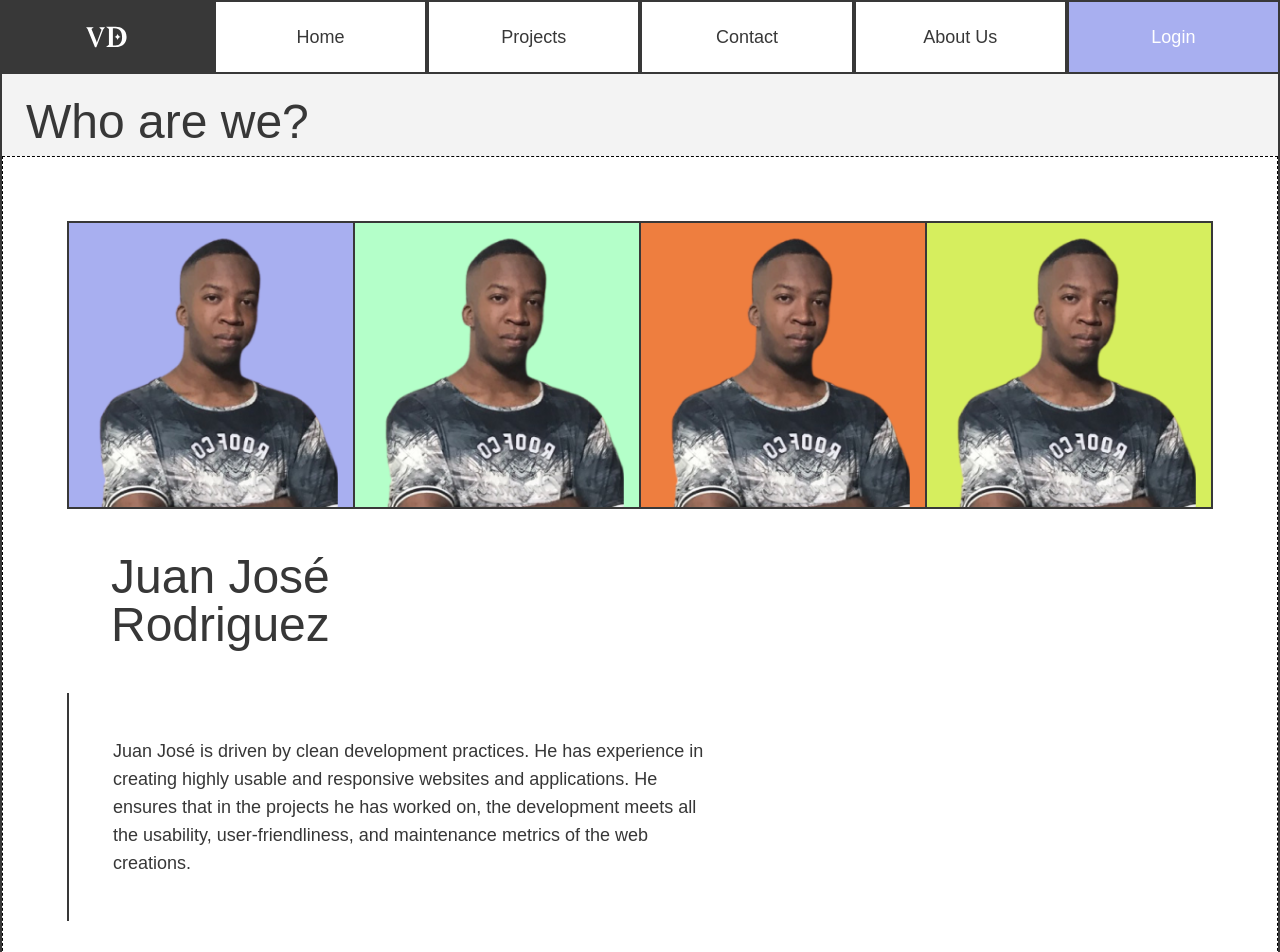
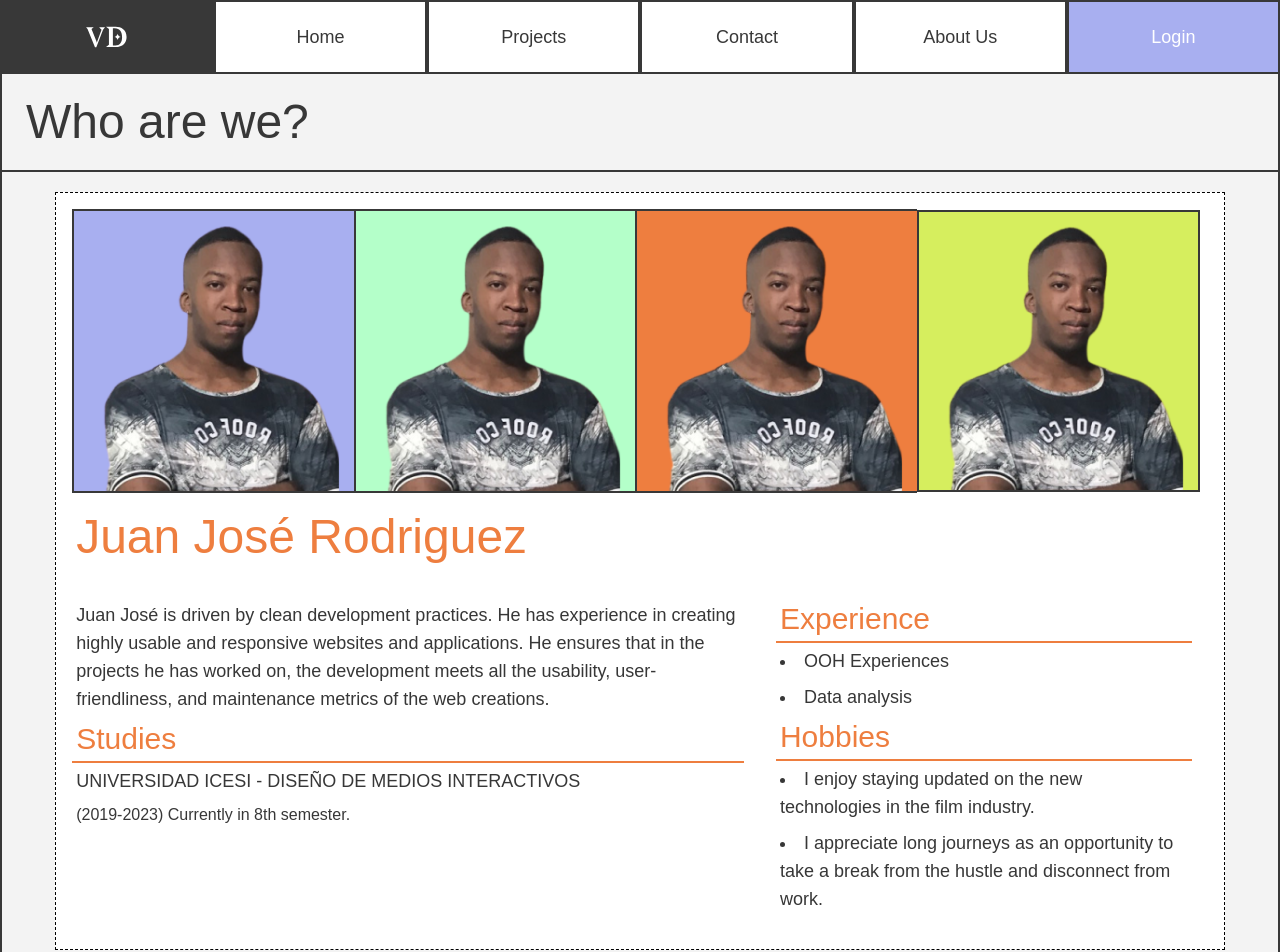
Before and after one commit to roritopra/vibes-design-portfolio, a React (Vite) app: page /aboutus in a window 1280 px wide. Shown: the top 952 px of the page. Built offline with nearby package versions, Linux system fonts and the light colour scheme; a web font is replaced by a local one.

Commit message:
Juan Jose Info ABoutUs

```diff
--- a/src/pages/AboutUsPage.jsx
+++ b/src/pages/AboutUsPage.jsx
@@ -1,45 +1,79 @@
 export function AboutUsPage() {
   return (
     <main className="border-x-2 border-solid border-[#383838] bg-[#F3F3F3]">
-        <div className="pl-[0px] maxMd:px-5">
+      <div className="pl-0 maxMd:px-5">
         <h2 className="text-[#373737] p-6 text-5xl font-bagnard maxMd:text-3xl maxMd:p-2">
           Who are we?
         </h2>
       </div>
 
       <div className="bg-[#F3F3F3] h-screen flex justify-center items-center border-t-2 border-solid border-[#383838]">
-          <div className="bg-white p-16 border border-dashed border-black">
-            <div className="flex justify-center items-center border border-solid border-[#383838]">
-              <div className="w-1/2 h-1/4 bg-[#A8AFF0] border border-solid border-[#383838]">
+        <div className="mx-auto my-4 bg-white p-4 border border-dashed border-black w-11/12 max-w-8xl ">
+          <div className="flex justify-center items-center">
+            <div className="w-1/2 h-1/4 bg-[#A8AFF0] border-solid border-[#383838] border-t-2 border-b-2 border-l-2">
               <img className="w-full" src="/imgs/rodro_photo.png" alt="Gif" />
             </div>
-              <div className="w-1/2 h-1/4 bg-[#B4FFC9] border border-solid border-[#383838]">
+            <div className="w-1/2 h-1/4 bg-[#B4FFC9] border-solid border-[#383838] border-t-2 border-b-2 border-l-2">
               <img className="w-full" src="/imgs/rodro_photo.png" alt="Gif" />
             </div>
-              <div className="w-1/2 h-1/4 bg-[#EE7E3F] border border-solid border-[#383838]">
+            <div className="w-1/2 h-1/4 bg-[#EE7E3F] border-solid border-[#383838] border-t-2 border-b-2 border-l-2">
               <img className="w-full" src="/imgs/rodro_photo.png" alt="Gif" />
             </div>
-              <div className="w-1/2 h-1/4 bg-[#D6EE5E] m-0 mr-70 border border-solid border-[#383838]">
+            <div className="w-1/2 h-1/4 bg-[#D6EE5E] m-0 mr-2 border-solid border-[#383838] border-t-2 border-b-2 border-l-2 border-r-2">
               <img className="w-full" src="/imgs/rodro_photo.png" alt="Gif" />
             </div>
           </div>
-            <div className="w-[40%] flex justify-center items-center bg-white p-11">
-              <h2 className="text-[#373737] text-5xl font-bagnard maxMd:text-3xl maxMd:p-4">
+
+          <div className="pl-0 w-full flex justify-start items-start bg-white p-4">
+            <h2 className="p-1 text-[#EE7E3F] text-5xl font-bagnard maxMd:text-3xl maxMd:p-4">
               Juan José Rodriguez
             </h2>
           </div>
+
+          <div className="pl-0 w-full flex justify-start items-start bg-white p-4">
             <div className="w-[60%]">
-              <p className="p-11 text-lg text-[#373737] font-darkestMedium border-l-2 border-solid border-[#383838] maxMd:text-base maxMd:p-4">
+              <p className="p-1 text-lg text-[#373737] font-darkestMedium maxMd:text-base maxMd:p-4">
                 Juan José is driven by clean development practices. He has
                 experience in creating highly usable and responsive websites and
                 applications. He ensures that in the projects he has worked on,
                 the development meets all the usability, user-friendliness, and
                 maintenance metrics of the web creations.
               </p>
+              <p className="p-1 text-3xl text-[#EE7E3F] font-darkestBold border-b-2 border-solid border-[#EE7E3F] maxMd:text-base maxMd:p-4">
+                Studies
+              </p>
+              <p className="p-1 text-lg text-[#373737] font-darkestMedium maxMd:text-base maxMd:p-4">
+                UNIVERSIDAD ICESI - DISEÑO DE MEDIOS INTERACTIVOS
+              </p>
+              <p className="p-1 text-md text-[#373737] font-darkestMedium maxMd:text-base maxMd:p-4">
+                (2019-2023) Currently in 8th semester.
+              </p>
+            </div>
+            <div className="pl-8 w-[40%] flex flex-col">
+              <p className="p-1 text-3xl text-[#EE7E3F] font-darkestBold border-b-2 border-solid border-[#EE7E3F] maxMd:text-base maxMd:p-4">
+                Experience
+              </p>
+              <li className="p-1 text-lg text-[#373737] font-darkestMedium maxMd:text-base maxMd:p-4">
+                OOH Experiences
+              </li>
+              <li className="p-1 text-lg text-[#373737] font-darkestMedium maxMd:text-base maxMd:p-4">
+                Data analysis
+              </li>
+              <p className="p-1 text-3xl text-[#EE7E3F] font-darkestBold border-b-2 border-solid border-[#EE7E3F] maxMd:text-base maxMd:p-4">
+                Hobbies
+              </p>
+              <li className="p-1 text-lg text-[#373737] font-darkestMedium maxMd:text-base maxMd:p-4">
+                I enjoy staying updated on the new technologies in the film
+                industry.
+              </li>
+              <li className="p-1 text-lg text-[#373737] font-darkestMedium maxMd:text-base maxMd:p-4">
+                I appreciate long journeys as an opportunity to take a break
+                from the hustle and disconnect from work.
+              </li>
+            </div>
           </div>
         </div>
       </div>
     </main>
-
   );
 }
```
Lines whose indentation alone changed are shown as unchanged.
